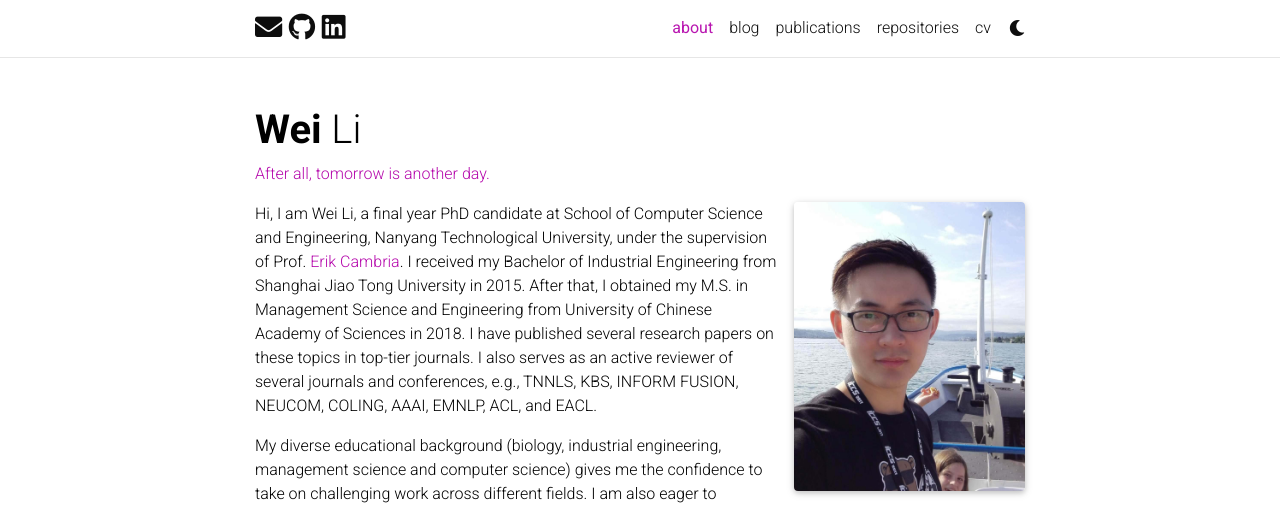
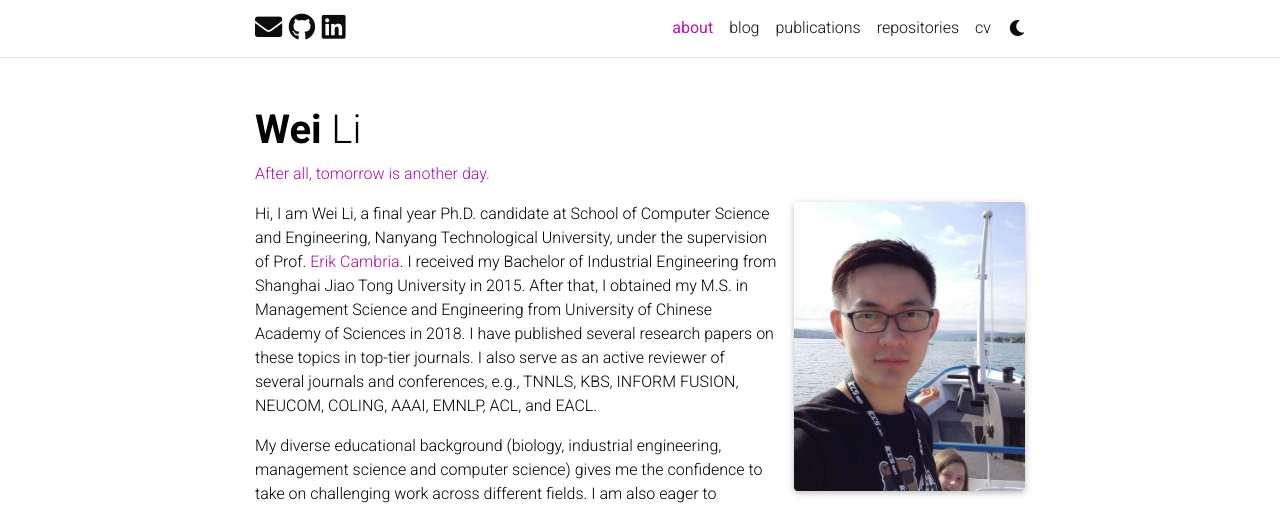
Before and after one commit to Maxwe11y/Maxwe11y.github.io, a Jekyll site: the page built from _pages/about.md, in a window 1280 px wide and 900 px high. Shown: the top 505 px of the window. Built offline with Jekyll 4.4.1, drawn with Linux system fonts in a browser that asks for light colours; full-size pictures stand in for the smaller copies a plugin makes; emoji names are drawn with the system emoji font; comment, search, counter and statistics services are not loaded; a style sheet for code colours, icons or effects is not loaded.

Commit message:
Update about.md

```diff
--- a/_pages/about.md
+++ b/_pages/about.md
@@ -18,7 +18,7 @@
 social: false  # includes social icons at the bottom of the page
 ---
 
-Hi, I am Wei Li, a final year PhD candidate at School of Computer Science and Engineering, Nanyang Technological University, under the supervision of Prof. [Erik Cambria](http://www.sentic.net/erikcambria/). I received my Bachelor of Industrial Engineering from Shanghai Jiao Tong University in 2015. After that, I obtained my M.S. in Management Science and Engineering from University of Chinese Academy of Sciences in 2018. I have published several research papers on these topics in top-tier journals. I also serves as an active reviewer of several journals and conferences, e.g., TNNLS, KBS, INFORM FUSION, NEUCOM, COLING, AAAI, EMNLP, ACL, and EACL.
+Hi, I am Wei Li, a final year Ph.D. candidate at School of Computer Science and Engineering, Nanyang Technological University, under the supervision of Prof. [Erik Cambria](http://www.sentic.net/erikcambria/). I received my Bachelor of Industrial Engineering from Shanghai Jiao Tong University in 2015. After that, I obtained my M.S. in Management Science and Engineering from University of Chinese Academy of Sciences in 2018. I have published several research papers on these topics in top-tier journals. I also serve as an active reviewer of several journals and conferences, e.g., TNNLS, KBS, INFORM FUSION, NEUCOM, COLING, AAAI, EMNLP, ACL, and EACL.
 
 My diverse educational background (biology, industrial engineering, management science and computer science) gives me the confidence to take on challenging work across different fields. I am also eager to collaborate with people from different domains. My current research interests include: **Sentiment Analysis**, **Explainable Artificial Intelligence**, and **Conversational Emotion-cause Pair Extraction**. Besides, I have close collaboration with my teammates in **Persona-based Dialogue Generation**. Please click [publications](/publications/) or [![GitHub](https://i.stack.imgur.com/tskMh.png) GitHub](https://github.com/Maxwe11y) on the navigation bar for detailed information. During my leisure time, I like playing snooker and swimming.
 
```
